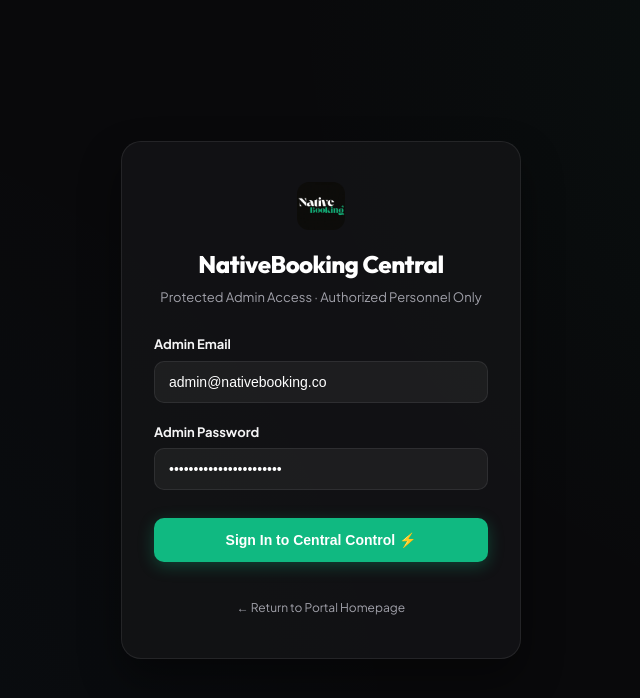
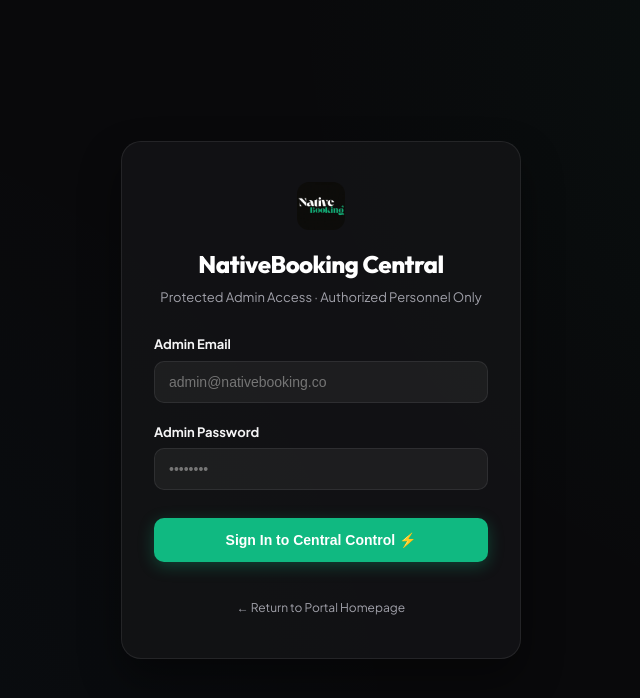
Before and after one commit to RadoMatas/NativeBooking, a React (Vite) app: page /login in a window 1280 px wide. Shown: the top 698 px of the page, without its empty margins (319-959 px from the left). Built offline with nearby package versions, Linux system fonts and the light colour scheme; no server answers; the database is empty.

Commit message:
Remove pre-filled admin credentials, enable browser password manager autofill, restrict admin email to admin@nativebooking.co, and fix production build imports

```diff
--- a/src/pages/AdminLogin.tsx
+++ b/src/pages/AdminLogin.tsx
@@ -4,8 +4,8 @@ import { login, currentUserRole } from '../auth'
 
 export default function AdminLogin() {
   const navigate = useNavigate()
-  const [email, setEmail] = useState('admin@nativebooking.co')
-  const [password, setPassword] = useState('NativeBooking2026!Admin')
+  const [email, setEmail] = useState('')
+  const [password, setPassword] = useState('')
   const [isLoggingIn, setIsLoggingIn] = useState(false)
 
   const handleSubmit = async (e: React.FormEvent) => {
@@ -89,6 +89,8 @@ export default function AdminLogin() {
             type="email"
             value={email}
             onChange={(e) => setEmail(e.target.value)}
+            placeholder="admin@nativebooking.co"
+            autoComplete="username"
             style={{
               width: '100%',
               padding: '12px 14px',
@@ -111,6 +113,8 @@ export default function AdminLogin() {
             type="password"
             value={password}
             onChange={(e) => setPassword(e.target.value)}
+            placeholder="••••••••"
+            autoComplete="current-password"
             style={{
               width: '100%',
               padding: '12px 14px',
```
